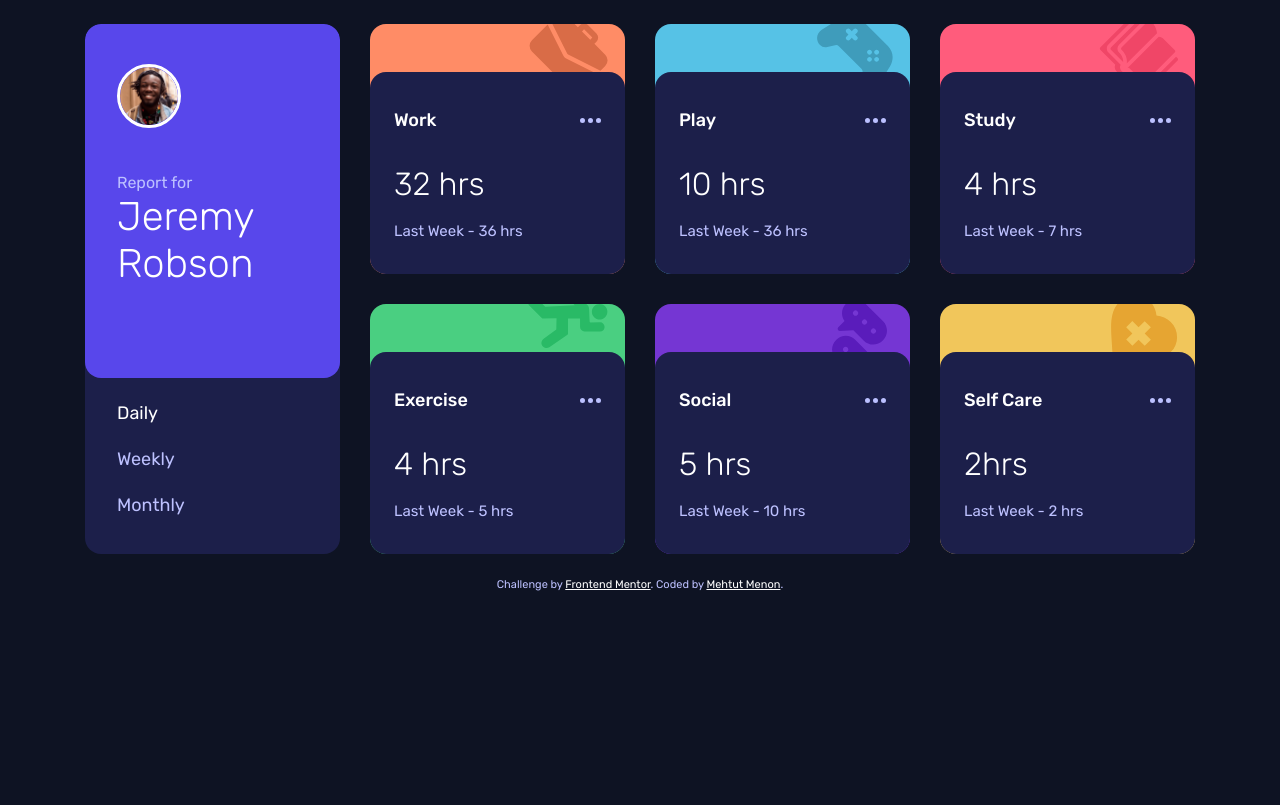
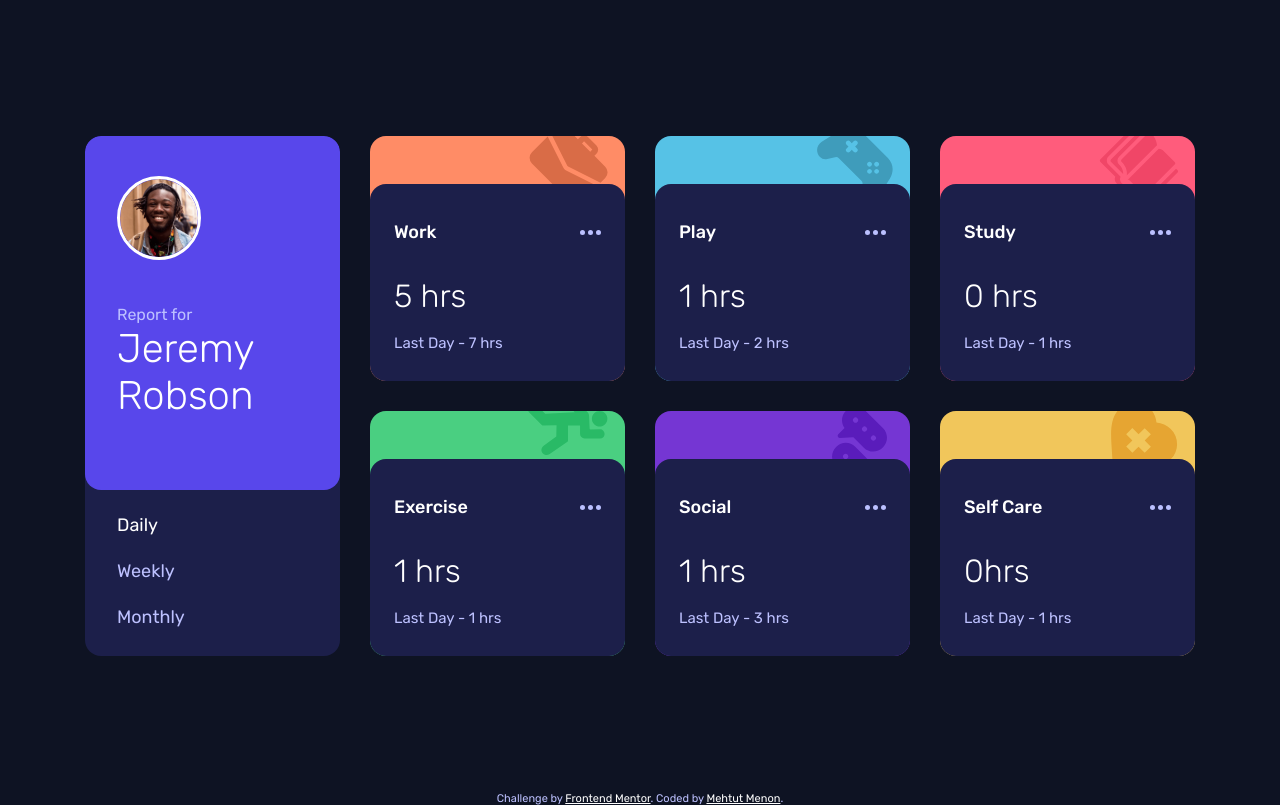
Before and after one commit to mehtut-m/time-tracking-dashboard, a plain HTML site: page index.html in a window 1280 px wide. Both pictures are taken after a click on the link "Daily". Drawn offline with Linux system fonts and the light colour scheme.

Commit message:
update the script
update the js script to fully update the dashboard

```diff
--- a/assets/css/index.css
+++ b/assets/css/index.css
@@ -1,3 +1,4 @@
+/* GOOGLE Fonts */
 @import url('https://fonts.googleapis.com/css2?family=Rubik:wght@300;400;500&display=swap');
 
 * {
@@ -123,7 +124,7 @@ ul {
 .selfcare-card {
     background: var(--selfcare-card-color);
 }
-/* card */
+/* Card */
 
 .card-content {
     background-color: var(---card-content-color);
@@ -164,17 +165,27 @@ ul {
     font-weight: 400;
     justify-self: end;
 }
+.report-type {
+    text-transform: capitalize;
+}
 
 @media screen and (min-width: 1024px) {
     .dashboard-container {
+        transition: 1s;
+        align-content: center;
         justify-content: center;
-        grid-template-columns: repeat(4, 255px);
-        grid-template-rows: repeat(2, 250px);
+        grid-template-columns: repeat(auto-fill, minmax(255px, 20%));
+        grid-template-rows: repeat(auto-fit, 245px);
         gap: 30px;
+        height: calc(95vh - 1rem);
     }
 
     .report-header {
-        grid-row: 1 / -1;
+        grid-row: 1 / span 3;
+    }
+    .profile-image {
+        width: 5.25rem;
+        height: 5.25rem;
     }
     .owner-info {
         border-radius: 1rem;
@@ -193,7 +204,6 @@ ul {
         padding-left: 2rem;
     }
 
-
     .card-content {
         height: 205px;
         padding: 2rem 1.5rem;
@@ -208,3 +218,8 @@ ul {
         margin-top: 0.5rem;
     }
 }
+@media screen and (min-width: 1158px ) {
+    .report-header {
+        grid-row: 1/ span 2;
+    }
+}
--- a/assets/script/index.js
+++ b/assets/script/index.js
@@ -1,15 +1,31 @@
+
 document.addEventListener('DOMContentLoaded', () => {
-    const url = 'assets/data.json';
-    let retrieved;
-    //fetch json data
+    console.log("START");
+
+    function updateDashboard(criteria) {
+
+        let cardItem = document.querySelectorAll('.card-content')
+
+        const url = 'assets/data.json';
         fetch(url)
         .then(response => response.json())
-        .then(data => retrieved = data)
+        .then(data => {
+            data.forEach(element => {
+                let activityName = element.title.replace(/ /g, "")
+                .toLowerCase();
+                //update the current
+                let target = document.querySelector(`.${activityName}-card`);
+                //Update the current period hours
+                target.querySelector('.current-count').textContent = element.timeframes[criteria].current;
+                //Update the previus period hours
+                target.querySelector('.previous-count').textContent = element.timeframes[criteria].previous;
+                //update last period description
+                let frequency = criteria === "daily" ? "day" : criteria.replace('ly','');
+                target.querySelector('.report-type').textContent = frequency;
+            })
+        })
         .catch(err => {console.log(`error: ${err}`)});
-
-
-    // Active the selected filter
-    let filterDashboard = document.querySelectorAll('.filter-item');
+    }
 
     function filterSelected() {
         //remove the active state of filter item
@@ -18,16 +34,18 @@ document.addEventListener('DOMContentLoaded', () => {
         this.classList.add('filter-active');
 
         let filterKey = this.text.toLowerCase();
-        console.log(filterKey)
+        //call a function to update the dash board
+        updateDashboard(filterKey);
     }
 
+    // Active the selected filter
+    let filterDashboard = document.querySelectorAll('.filter-item');
+
     filterDashboard.forEach(element => {
+
         element.addEventListener('click', filterSelected);
     })
 
-    updateDashboard();
-    function updateDashboard() {
-        let criteria = 'weekly';
 
-    }
+
 })
```
Also changed, not shown: design/active-states.jpg (deleted), design/desktop-design.jpg (deleted), design/desktop-preview.jpg (deleted), design/mobile-design.jpg (deleted).
